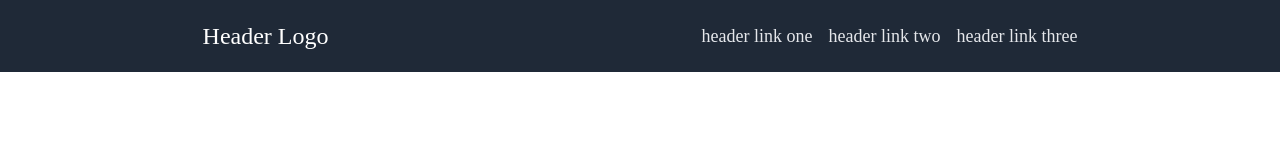
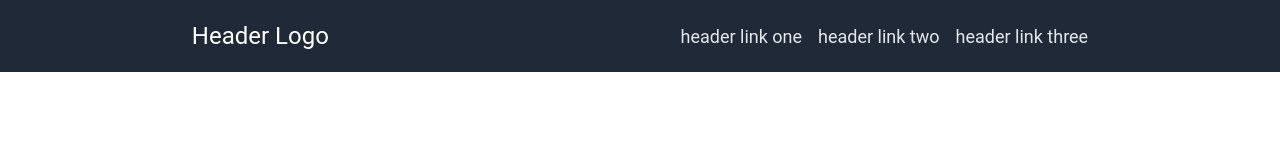
Before and after one commit to ezequielC0ronel/landing-page, a plain HTML site: page index.html in a window 1280 px wide. Drawn offline with Linux system fonts and the light colour scheme.

Commit message:
added font to index

```diff
--- a/style.css
+++ b/style.css
@@ -4,6 +4,7 @@ body{
     overflow: hidden;
     display: flex;
     flex-direction: column;
+    font-family: 'Roboto', Arial;
 }
 
 .header{
```
